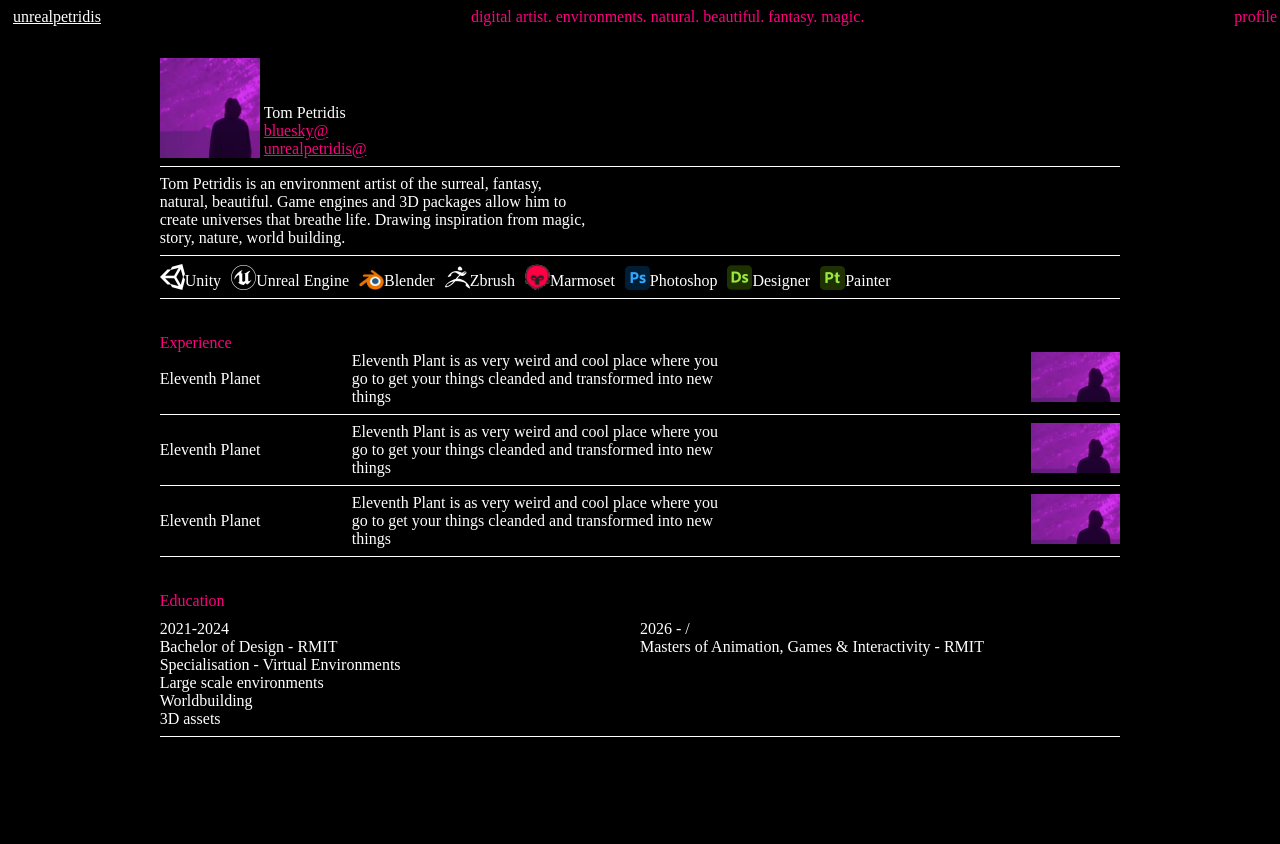
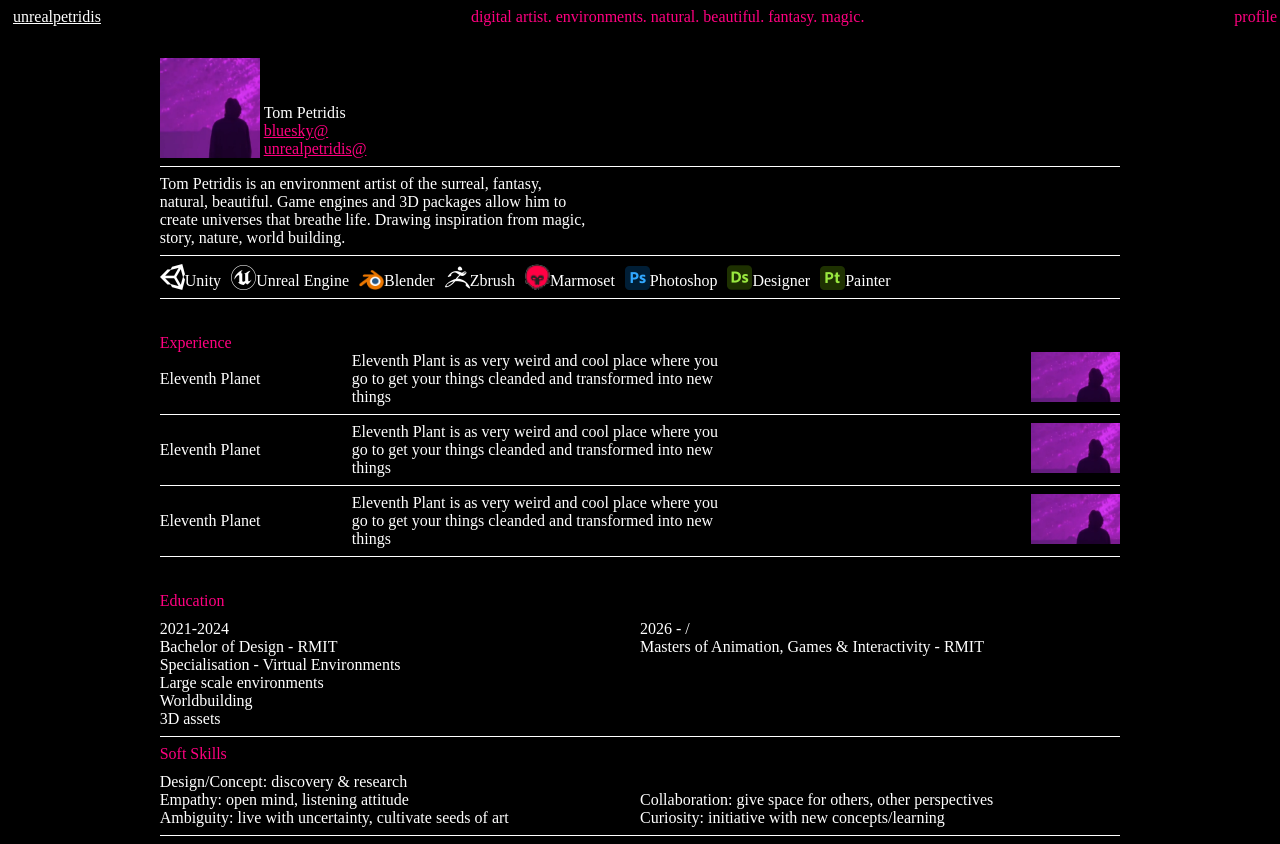
Before and after one commit to Petridistom/personalwebsite, a plain HTML site: page public/profile/index.html in a window 1280 px wide. Before the commit the page ends 800 px from the top, so only its background shows below. Drawn offline with Linux system fonts and the light colour scheme.

Commit message:
create a grid for soft skills and enter the content

```diff
--- a/public/profile/index.html
+++ b/public/profile/index.html
@@ -105,5 +105,20 @@
       </div>
     </div>
     <hr class="line">
+
+    <div class="subtitle">Soft Skills</div>
+    <div class="smallbreak"></div>
+    <div class="container-3">
+      <div class="Left-skills">
+        <span>Design/Concept: discovery & research<br>
+        Empathy: open mind, listening attitude<br>
+        Ambiguity: live with uncertainty, cultivate seeds of art</span>
+      </div>
+      <div class="Right-skills">
+        <span>Collaboration: give space for others, other perspectives<br>
+        Curiosity: initiative with new concepts/learning</span>
+      </div>
+    </div>
+    <hr class="line">
 </body>
 </html>
--- a/public/style.css
+++ b/public/style.css
@@ -143,6 +143,29 @@ align-self: center;}
   grid-area: Masters;
 }
 
+.container-3 {  display: grid;
+  grid-template-columns: 1fr 1fr;
+  grid-template-rows: 1fr;
+  gap: 0px 0px;
+  grid-auto-flow: row;
+  justify-content: stretch;
+  align-content: center;
+  grid-template-areas:
+    "Left-skills Right-skills";
+}
+
+.Left-skills {
+  justify-self: start;
+  align-self: end;
+  grid-area: Left-skills;
+}
+
+.Right-skills {
+  justify-self: start;
+  align-self: end;
+  grid-area: Right-skills;
+}
+
 
 a:link { color: #ffffff; }
 
```
